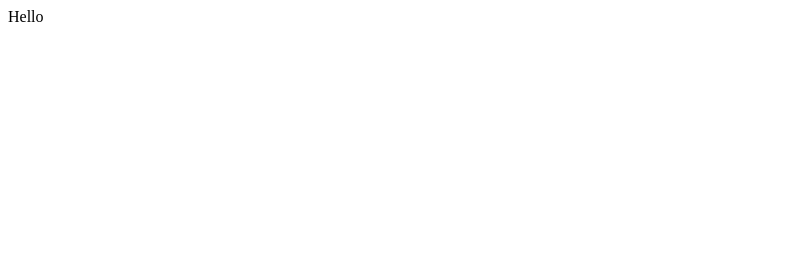
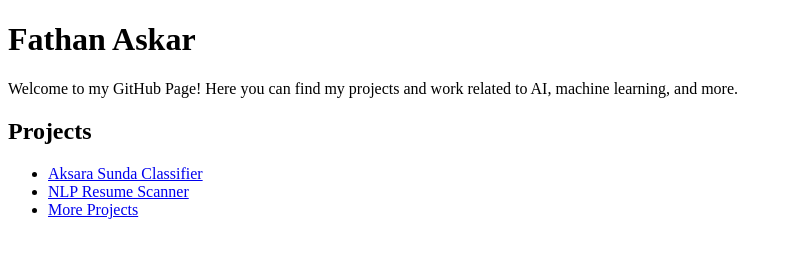
Before and after one commit to Zeltan13/Zeltan13.github.io, a plain HTML site: page index.html in a window 1280 px wide. Shown: the whole page, without its empty margins (0-792 px from the left). Drawn offline with Linux system fonts and the light colour scheme.

Commit message:
Add projects

```diff
--- a/index.html
+++ b/index.html
@@ -1,11 +1,18 @@
 <!DOCTYPE html>
 <html lang="en">
 <head>
-    <meta charset="UTF-8">
-    <meta name="viewport" content="width=device-width, initial-scale=1.0">
-    <title>Document</title>
+  <meta charset="UTF-8">
+  <meta name="viewport" content="width=device-width, initial-scale=1.0">
+  <title>Fathan Askar's Portfolio</title>
 </head>
 <body>
-    Hello
+  <h1>Fathan Askar</h1>
+  <p>Welcome to my GitHub Page! Here you can find my projects and work related to AI, machine learning, and more.</p>
+  <h2>Projects</h2>
+  <ul>
+    <li><a href="https://github.com/Zeltan13/CNN_aksara_sunda_dengan_rarangken">Aksara Sunda Classifier</a></li>
+    <li><a href="https://github.com/Zeltan13/resume_scanner">NLP Resume Scanner</a></li>
+    <li><a href="https://github.com/Zeltan13">More Projects</a></li>
+  </ul>
 </body>
 </html>
```
